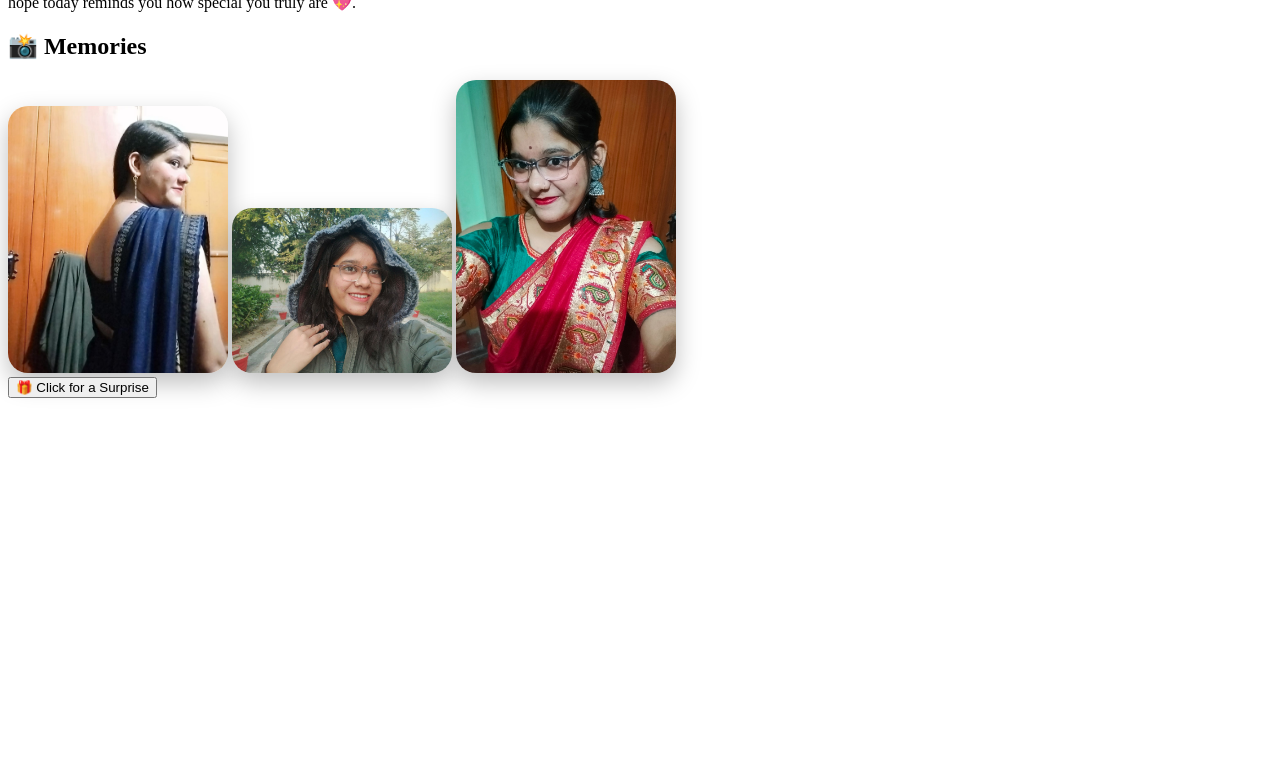
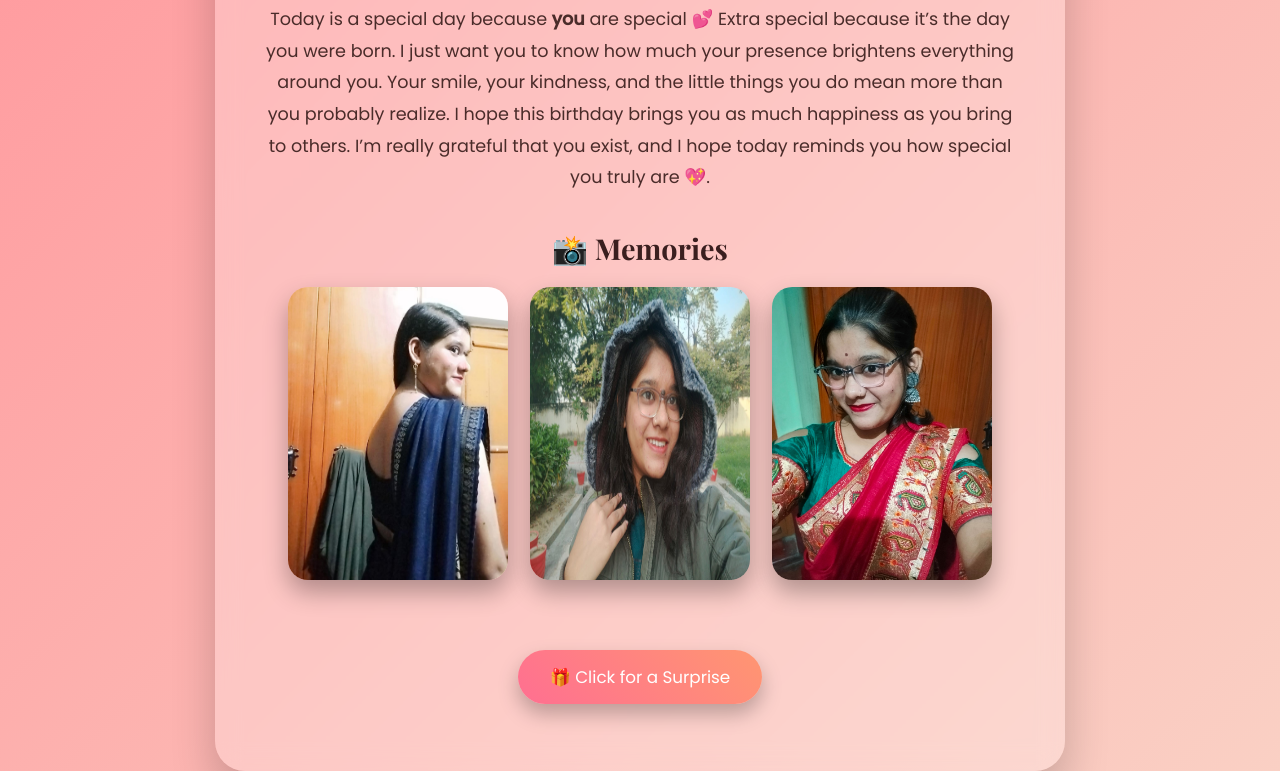
Before and after one commit to RawJ123/birthday-website, a plain HTML site: page index.html in a window 1280 px wide. Shown: the part 125-896 px from the top of the page. Before the commit the page ends 800 px from the top, so only its background shows below. Drawn offline with nearby package versions, Linux system fonts and the light colour scheme.

Commit message:
Update style.css

```diff
--- a/style.css
+++ b/style.css
@@ -1,11 +1,130 @@
+/* Google Fonts */
+@import url('https://fonts.googleapis.com/css2?family=Playfair+Display:wght@500;700&family=Poppins:wght@300;400;500&display=swap');
+
+* {
+  box-sizing: border-box;
+  margin: 0;
+  padding: 0;
+}
+
+body {
+  min-height: 100vh;
+  background: linear-gradient(135deg, #ff9a9e, #fad0c4);
+  font-family: 'Poppins', sans-serif;
+  display: flex;
+  align-items: center;
+  justify-content: center;
+  color: #4a2c2a;
+}
+
+/* Main Card */
+.container {
+  max-width: 850px;
+  width: 90%;
+  background: rgba(255, 255, 255, 0.25);
+  backdrop-filter: blur(12px);
+  padding: 45px;
+  border-radius: 30px;
+  text-align: center;
+  box-shadow: 0 25px 45px rgba(0, 0, 0, 0.2);
+  animation: fadeIn 1.5s ease;
+}
+
+/* Headings */
+h1 {
+  font-family: 'Playfair Display', serif;
+  font-size: 3rem;
+  margin-bottom: 20px;
+  color: #3a1f1f;
+}
+
+h2 {
+  font-family: 'Playfair Display', serif;
+  font-size: 1.8rem;
+  margin: 35px 0 20px;
+  color: #3a1f1f;
+}
+
+/* Message text */
+.message {
+  font-size: 1.1rem;
+  line-height: 1.8;
+  margin-bottom: 30px;
+  color: #4a2c2a;
+}
+
+/* Gallery */
+.gallery {
+  display: flex;
+  justify-content: center;
+  gap: 22px;
+  flex-wrap: wrap;
+  margin-bottom: 35px;
+}
+
 .gallery img {
   width: 220px;
   border-radius: 20px;
-  box-shadow: 0 10px 25px rgba(0,0,0,0.25);
+  box-shadow: 0 12px 25px rgba(0, 0, 0, 0.3);
   transition: transform 0.4s ease, box-shadow 0.4s ease;
+  cursor: pointer;
 }
 
 .gallery img:hover {
   transform: translateY(-10px) scale(1.05);
-  box-shadow: 0 20px 40px rgba(0,0,0,0.35);
+  box-shadow: 0 20px 40px rgba(0, 0, 0, 0.35);
 }
+
+/* Button */
+button {
+  padding: 14px 32px;
+  border-radius: 30px;
+  border: none;
+  font-size: 1.05rem;
+  font-family: 'Poppins', sans-serif;
+  background: linear-gradient(45deg, #ff6f91, #ff9671);
+  color: white;
+  cursor: pointer;
+  box-shadow: 0 10px 20px rgba(0, 0, 0, 0.25);
+  transition: transform 0.3s ease, box-shadow 0.3s ease;
+}
+
+button:hover {
+  transform: scale(1.07);
+  box-shadow: 0 15px 30px rgba(0, 0, 0, 0.35);
+}
+
+/* Surprise text */
+#surprise {
+  margin-top: 22px;
+  font-size: 1.2rem;
+  font-weight: 500;
+  color: #3a1f1f;
+}
+
+/* Fade-in animation */
+@keyframes fadeIn {
+  from {
+    opacity: 0;
+    transform: translateY(25px);
+  }
+  to {
+    opacity: 1;
+    transform: translateY(0);
+  }
+}
+
+/* Mobile responsiveness */
+@media (max-width: 600px) {
+  h1 {
+    font-size: 2.3rem;
+  }
+
+  .gallery img {
+    width: 180px;
+  }
+
+  .container {
+    padding: 30px;
+  }
+}
```
